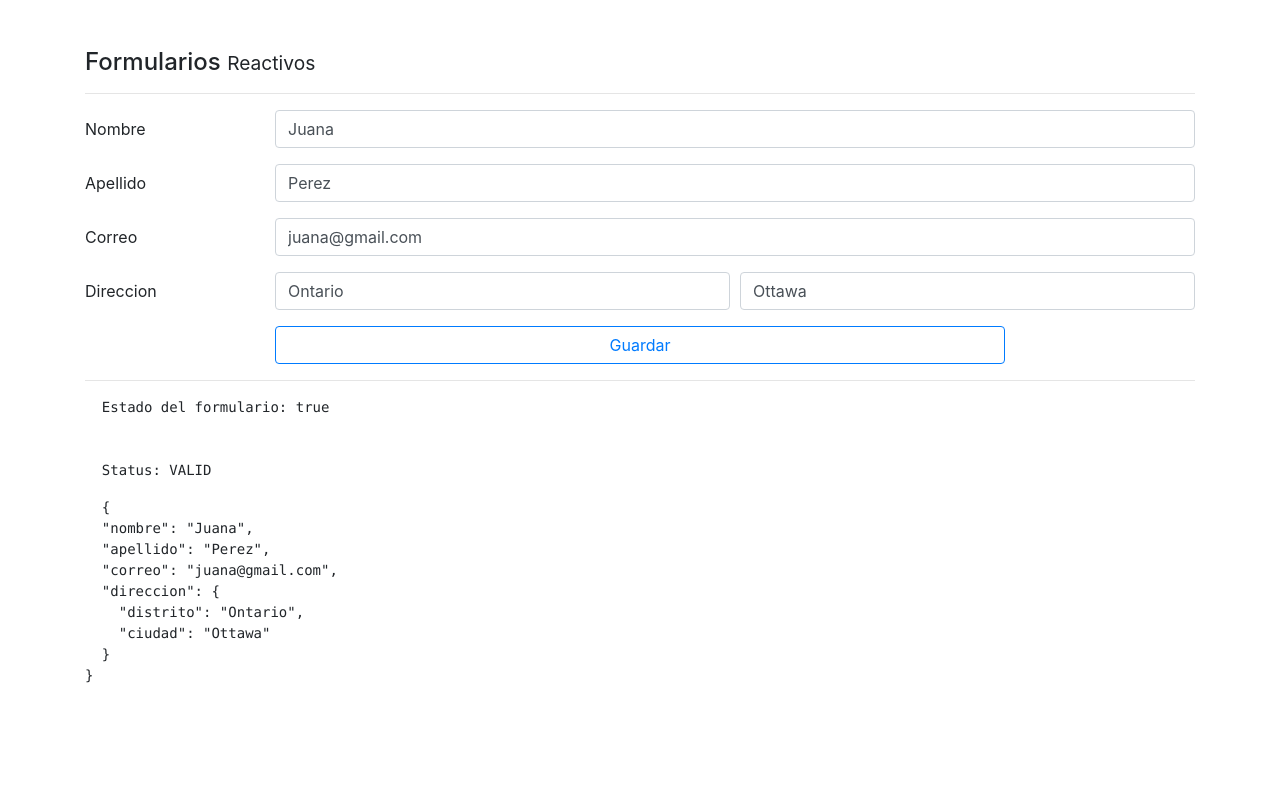
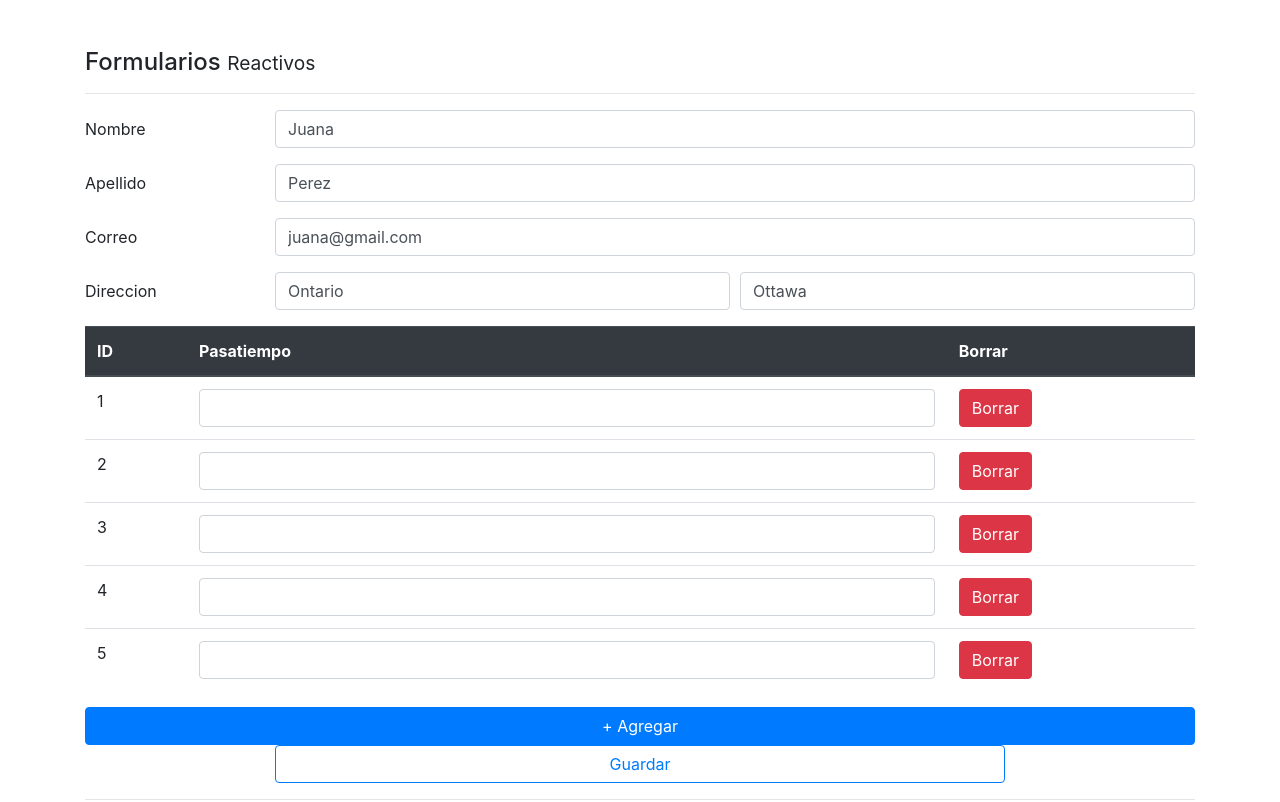
Before and after one commit to augustoqa/08-formularios-angular, an Angular app: page /reactivo in a window 1280 px wide. Shown: the top 802 px of the page. Built offline with nearby package versions, Linux system fonts and the light colour scheme.

Commit message:
Reactivo Arreglo de FormControl - FormArray

```diff
--- a/src/app/pages/reactive/reactive.component.html
+++ b/src/app/pages/reactive/reactive.component.html
@@ -77,6 +77,40 @@
     </div>
   </div>
 
+  <div class="row">
+    <div class="col">
+      <table class="table">
+        <thead class="thead-dark">
+          <tr>
+            <th>ID</th>
+            <th>Pasatiempo</th>
+            <th>Borrar</th>
+          </tr>
+        </thead>
+        <tbody formArrayName="pasatiempos">
+          <tr *ngFor="let control of pasatiempos.controls; let i = index">
+            <td>{{ i + 1 }}</td>
+            <td>
+              <input type="text"
+                     class="form-control"
+                     [formControlName]="i">
+            </td>
+            <td>
+              <button class="btn btn-danger">
+                Borrar
+              </button>
+            </td>
+          </tr>
+        </tbody>
+      </table>
+
+      <button class="btn btn-primary btn-block mt-3"
+        type="button">
+        + Agregar
+      </button>
+    </div>
+  </div>
+
 
   <div class="form-group row">
     <label class="col-2 col-form-label">&nbsp;</label>
--- a/src/app/pages/reactive/reactive.component.ts
+++ b/src/app/pages/reactive/reactive.component.ts
@@ -1,5 +1,5 @@
 import { Component, OnInit } from '@angular/core';
-import { FormBuilder, FormGroup, Validators } from '@angular/forms';
+import { FormArray, FormBuilder, FormGroup, Validators } from '@angular/forms';
 
 @Component({
   selector: 'app-reactive',
@@ -16,6 +16,10 @@
   }
 
   ngOnInit(): void {
+  }
+
+  get pasatiempos() {
+    return this.forma.get('pasatiempos') as FormArray;
   }
 
   get nombreNoValido() {
@@ -46,19 +50,22 @@
         distrito: ['', Validators.required],
         ciudad  : ['', Validators.required],
       }),
+      pasatiempos: this.fb.array([
+        [], [], [], [], []
+      ])
     })
   }
 
   cargarDataAlFormulario() {
-    // this.forma.reset({
-    this.forma.setValue({
+    // this.forma.setValue({
+    this.forma.reset({
       nombre: 'Juana',
       apellido: 'Perez',
       correo: 'juana@gmail.com',
       direccion: {
         distrito: 'Ontario',
         ciudad: 'Ottawa'
-      }
+      },
     })
   }
 
```
